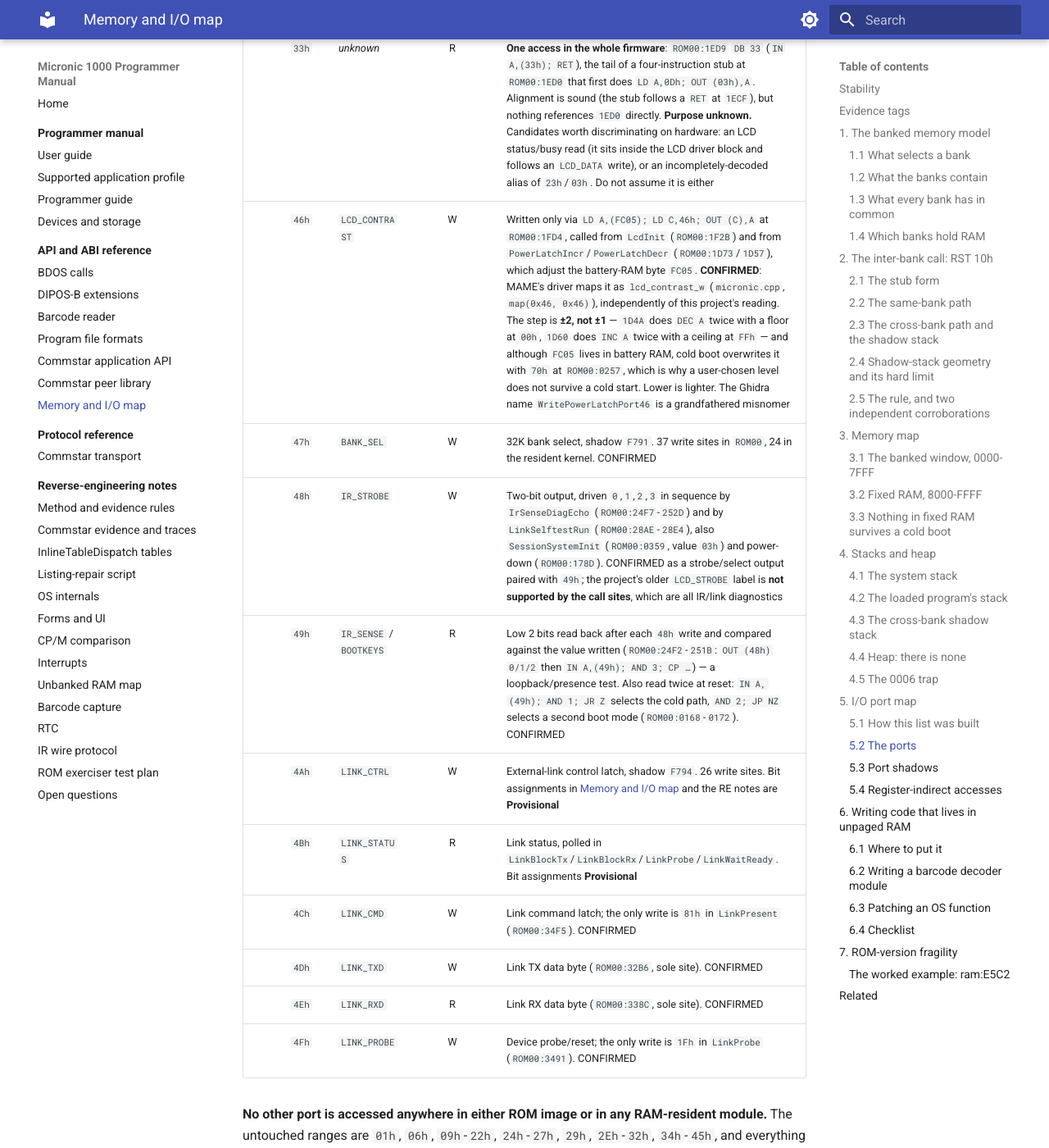
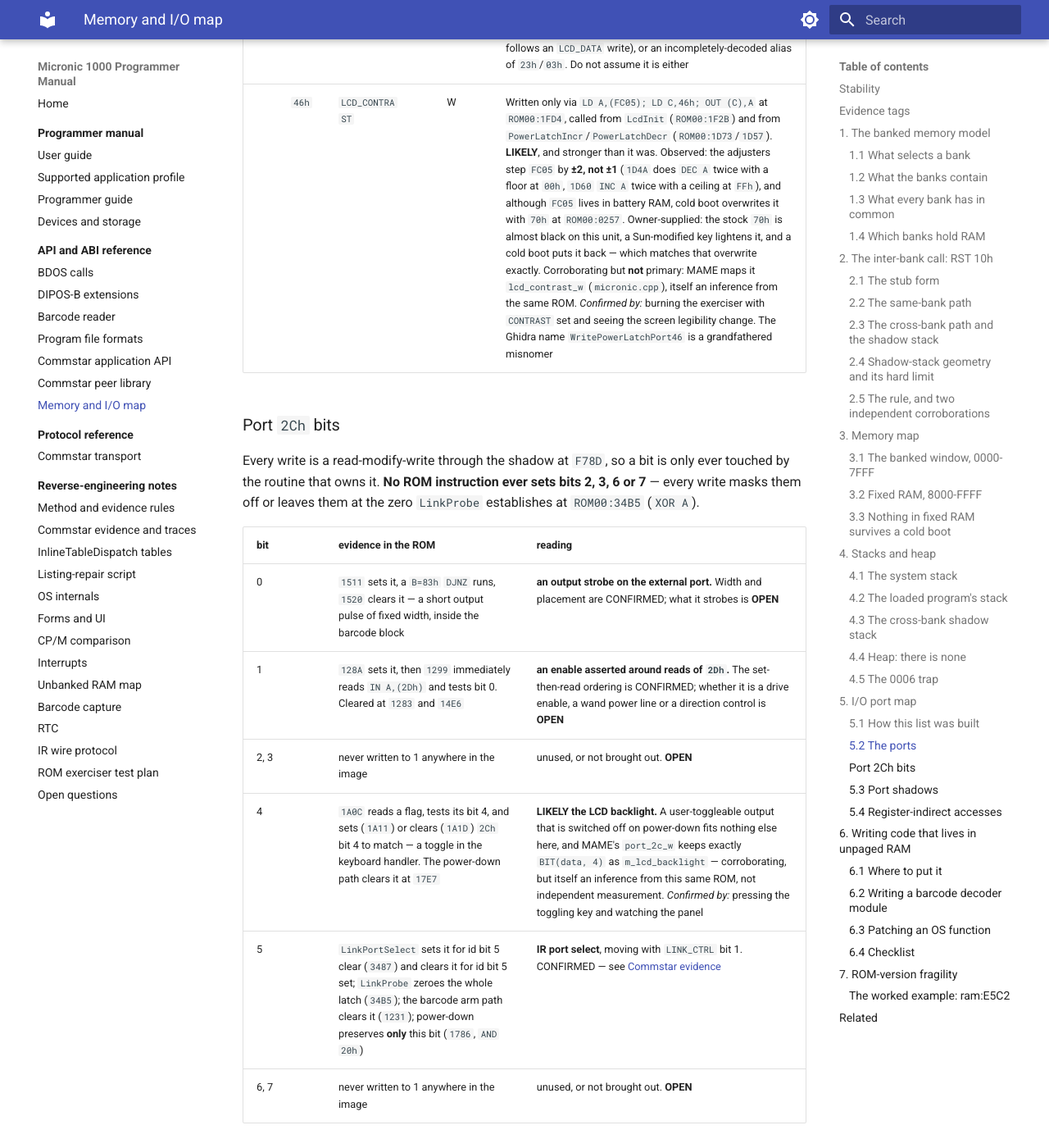
Before and after one commit to philpem/micronic1000, an MkDocs documentation site: the page built from doc/reference/memory-map.md, in a window 1280 px wide and 1400 px high, scrolled down 16186 px. Shown: the whole window at 82% size. Built offline with MkDocs 1.6.1 and Material for MkDocs 9.7.7, drawn with Linux system fonts in a browser that asks for light colours; some of the changed text lies outside the part shown.

Commit message:
doc: tabulate port 2Ch's bits, and stop over-trusting MAME
Two things, both prompted by the owner.

Port 2Ch's bit assignments were OPEN in TASKS.md and "Provisional" in the
port table, and nowhere in the programmer guide -- which is right, since that
guide is a DIPOS-B/CP/M API document and hardware port bits do not belong in
it.  They belong in reference/memory-map.md, which now carries a per-bit table
built from the ROM:

  bit 0  set, B=83h DJNZ, cleared -- a fixed-width output strobe (1511-1528)
  bit 1  set immediately before IN A,(2Dh) at 1299, cleared at 1283/14E6 --
         an enable asserted around reads of the external port
  bit 4  toggled to match a flag's bit 4 by the keyboard handler (1A0C), and
         cleared by power-down (17E7)
  bit 5  IR port select, moving with LINK_CTRL bit 1 (3487/34B5/1231), and the
         only bit power-down preserves (1786, AND 20h)
  2,3,6,7  never written to 1 anywhere in the image

Mechanisms are CONFIRMED; what bits 0 and 1 actually drive is still OPEN, and
the table says so rather than guessing.  It also notes that bits 0 and 1 are
the only candidates for the side connector, since bit 4 flashes the panel and
bit 5 switches the IR port -- neither leaves the case.

And I had promoted port 46h to CONFIRMED on the strength of MAME naming it
lcd_contrast_w.  That was wrong in kind: MAME's driver is another
reverse-engineering effort working from these same bytes, not an independent
measurement, so it cannot promote anything past what the ROM shows.  Back to
LIKELY -- a strong one, since the owner's report (stock 70h almost black, a
Sun-modified key lightens it, a cold boot puts it back) matches the ROM
exactly, including the 0257 overwrite that explains why it never sticks.  The
same caveat now applies to bit 4's backlight reading, and both entries name
the observation that would actually confirm them.

Co-Authored-By: Claude Opus 5 <noreply@anthropic.com>
Claude-Session: https://claude.ai/code/session_01QBz9pn8cwR4hKVMeDTvs7x

```diff
--- a/doc/reference/memory-map.md
+++ b/doc/reference/memory-map.md
@@ -647,10 +647,32 @@ decodes it.
 | `28h` | `RTC_DATA` | R/W | HD146818 data, paired with `08h`. Register-indirect reads at `ROM00:2104` (`LD C,28h; IN B,(C)`) and `ROM00:246E`/`2477` (`LD C,28h`, after selecting RTC registers 07h and 08h). CONFIRMED. Register map: [RE notes: RTC](../re-notes/rtc.md) |
 | `2Ah` | `CTL_LATCH_2A` | W | Peripheral control latch, shadow `F78B`. Used by the barcode front end (`ROM00:123B`, `124A`, `14F2`, `1541`, `1550`) and by `LinkPortSelect` (`ROM00:345D`). CONFIRMED as a shared latch; individual bits **Provisional** |
 | `2Bh` | `SOUND` | W | Beeper. `Port2bWrite` (`ROM00:35C6`) / `Sound_Off` (`ROM00:35CB`). CONFIRMED |
-| `2Ch` | `CTL_LATCH_2C` | W | Control latch, shadow `F78D`. Barcode arm/disable (`ROM00:1231`, `1283`, `1292`, `14E6`, `150F`-`1528`), link port select and probe (`ROM00:3487`, `34B5`), power-down (`ROM00:1786`). CONFIRMED as a shared latch. **Bit 4 is the LCD backlight** — MAME's `port_2c_w` keeps exactly `BIT(data, 4)` as `m_lcd_backlight` (`micronic.cpp`) — which also identifies the five-pulse group in the exerciser's pin walk. Bit 5 is the IR port select (`LinkPortSelect`); remaining bits **Provisional** |
+| `2Ch` | `CTL_LATCH_2C` | W | Control latch, shadow `F78D`. CONFIRMED as a shared latch; per-bit assignments in [the table below](#port-2ch-bits) |
 | `2Dh` | `EXTBUS_EDGE` | R | Barcode-pen edge/level input. Eight read sites, all inside the capture front end (`ROM00:1299`-`13ED`). CONFIRMED |
 | `33h` | *unknown* | R | **One access in the whole firmware**: `ROM00:1ED9` `DB 33` (`IN A,(33h); RET`), the tail of a four-instruction stub at `ROM00:1ED0` that first does `LD A,0Dh; OUT (03h),A`. Alignment is sound (the stub follows a `RET` at `1ECF`), but nothing references `1ED0` directly. **Purpose unknown.** Candidates worth discriminating on hardware: an LCD status/busy read (it sits inside the LCD driver block and follows an `LCD_DATA` write), or an incompletely-decoded alias of `23h`/`03h`. Do not assume it is either |
-| `46h` | `LCD_CONTRAST` | W | Written only via `LD A,(FC05); LD C,46h; OUT (C),A` at `ROM00:1FD4`, called from `LcdInit` (`ROM00:1F2B`) and from `PowerLatchIncr`/`PowerLatchDecr` (`ROM00:1D73`/`1D57`), which adjust the battery-RAM byte `FC05`. **CONFIRMED**: MAME's driver maps it as `lcd_contrast_w` (`micronic.cpp`, `map(0x46, 0x46)`), independently of this project's reading. The step is **±2, not ±1** — `1D4A` does `DEC A` twice with a floor at `00h`, `1D60` does `INC A` twice with a ceiling at `FFh` — and although `FC05` lives in battery RAM, cold boot overwrites it with `70h` at `ROM00:0257`, which is why a user-chosen level does not survive a cold start. Lower is lighter. The Ghidra name `WritePowerLatchPort46` is a grandfathered misnomer |
+| `46h` | `LCD_CONTRAST` | W | Written only via `LD A,(FC05); LD C,46h; OUT (C),A` at `ROM00:1FD4`, called from `LcdInit` (`ROM00:1F2B`) and from `PowerLatchIncr`/`PowerLatchDecr` (`ROM00:1D73`/`1D57`). **LIKELY**, and stronger than it was. Observed: the adjusters step `FC05` by **±2, not ±1** (`1D4A` does `DEC A` twice with a floor at `00h`, `1D60` `INC A` twice with a ceiling at `FFh`), and although `FC05` lives in battery RAM, cold boot overwrites it with `70h` at `ROM00:0257`. Owner-supplied: the stock `70h` is almost black on this unit, a Sun-modified key lightens it, and a cold boot puts it back — which matches that overwrite exactly. Corroborating but **not** primary: MAME maps it `lcd_contrast_w` (`micronic.cpp`), itself an inference from the same ROM. *Confirmed by:* burning the exerciser with `CONTRAST` set and seeing the screen legibility change. The Ghidra name `WritePowerLatchPort46` is a grandfathered misnomer |
+
+### Port `2Ch` bits {#port-2ch-bits}
+
+Every write is a read-modify-write through the shadow at `F78D`, so a bit is
+only ever touched by the routine that owns it. **No ROM instruction ever sets
+bits 2, 3, 6 or 7** — every write masks them off or leaves them at the zero
+`LinkProbe` establishes at `ROM00:34B5` (`XOR A`).
+
+| bit | evidence in the ROM | reading |
+|---|---|---|
+| 0 | `1511` sets it, a `B=83h` `DJNZ` runs, `1520` clears it — a short output pulse of fixed width, inside the barcode block | **an output strobe on the external port.** Width and placement are CONFIRMED; what it strobes is **OPEN** |
+| 1 | `128A` sets it, then `1299` immediately reads `IN A,(2Dh)` and tests bit 0. Cleared at `1283` and `14E6` | **an enable asserted around reads of `2Dh`.** The set-then-read ordering is CONFIRMED; whether it is a drive enable, a wand power line or a direction control is **OPEN** |
+| 2, 3 | never written to 1 anywhere in the image | unused, or not brought out. **OPEN** |
+| 4 | `1A0C` reads a flag, tests its bit 4, and sets (`1A11`) or clears (`1A1D`) `2Ch` bit 4 to match — a toggle in the keyboard handler. The power-down path clears it at `17E7` | **LIKELY the LCD backlight.** A user-toggleable output that is switched off on power-down fits nothing else here, and MAME's `port_2c_w` keeps exactly `BIT(data, 4)` as `m_lcd_backlight` — corroborating, but itself an inference from this same ROM, not independent measurement. *Confirmed by:* pressing the toggling key and watching the panel |
+| 5 | `LinkPortSelect` sets it for id bit 5 clear (`3487`) and clears it for id bit 5 set; `LinkProbe` zeroes the whole latch (`34B5`); the barcode arm path clears it (`1231`); power-down preserves **only** this bit (`1786`, `AND 20h`) | **IR port select**, moving with `LINK_CTRL` bit 1. CONFIRMED — see [Commstar evidence](../re-notes/commstar-evidence.md#device-table-ports) |
+| 6, 7 | never written to 1 anywhere in the image | unused, or not brought out. **OPEN** |
+
+Bits 0 and 1 are the only candidates for the 5-pin side connector's outputs:
+bit 4 flashes the panel and bit 5 switches the IR port, so neither leaves the
+case. `analysis/rom_exerciser`'s pin walk drives all four with a countable
+pulse code to settle which physical pin is which.
+
 | `47h` | `BANK_SEL` | W | 32K bank select, shadow `F791`. 37 write sites in `ROM00`, 24 in the resident kernel. CONFIRMED |
 | `48h` | `IR_STROBE` | W | Two-bit output, driven `0`,`1`,`2`,`3` in sequence by `IrSenseDiagEcho` (`ROM00:24F7`-`252D`) and by `LinkSelftestRun` (`ROM00:28AE`-`28E4`), also `SessionSystemInit` (`ROM00:0359`, value `03h`) and power-down (`ROM00:178D`). CONFIRMED as a strobe/select output paired with `49h`; the project's older `LCD_STROBE` label is **not supported by the call sites**, which are all IR/link diagnostics |
 | `49h` | `IR_SENSE` / `BOOTKEYS` | R | Low 2 bits read back after each `48h` write and compared against the value written (`ROM00:24F2`-`251B`: `OUT (48h) 0/1/2` then `IN A,(49h); AND 3; CP …`) — a loopback/presence test. Also read twice at reset: `IN A,(49h); AND 1; JR Z` selects the cold path, `AND 2; JP NZ` selects a second boot mode (`ROM00:0168`-`0172`). CONFIRMED |
```
Also changed, not shown: analysis/rom_exerciser/README.md (+11 -6 lines), doc/research/TASKS.md (+5 -1 lines).
